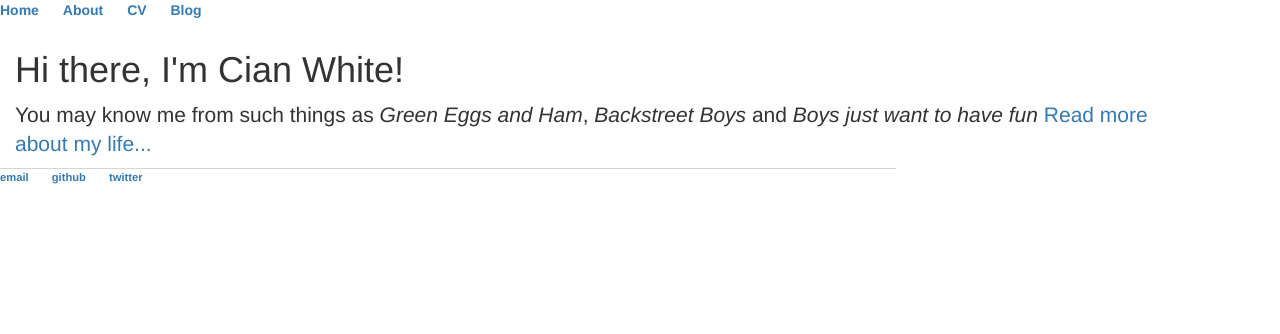
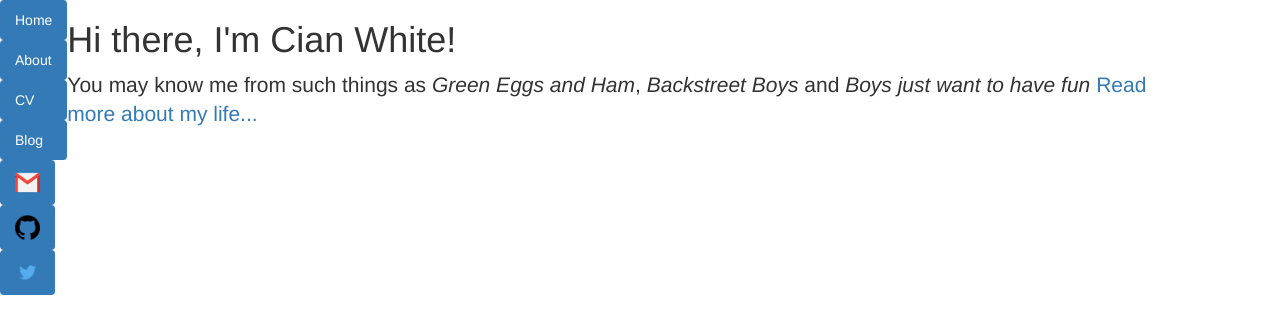
Before and after one commit to ciwhite/ciwhite.github.io, a Jekyll site: the page built from index.html, in a window 1280 px wide. Shown: the top 334 px of the page. Built offline with Jekyll 4.4.1, drawn with Linux system fonts in a browser that asks for light colours.

Commit message:
Changing Footers and Headers

```diff
--- a/_layouts/default.html
+++ b/_layouts/default.html
@@ -11,25 +11,39 @@
   <script src="https://maxcdn.bootstrapcdn.com/bootstrap/3.4.1/js/bootstrap.min.js"></script>
 		</head>
 		<body>
-			<nav>
-	    		<ul>
-	        		<li><a href="/">Home</a></li>
-		        	<li><a href="/about">About</a></li>
-	        		<li><a href="/cv/">CV</a></li>
-	        		<li><a href="/blog">Blog</a></li>
-	    		</ul>
-			</nav>
+			<div class="header">
+				<ul class="nav nav-pills pull-left">
+					<li class="active">
+						<a href="/" title="Home">Home</a>
+						<a href="/about" title="About">About</a>
+						<a href="/cv" title="CV">CV</a>
+						<a href="/blog" title="Blog">Blog</a>
+					</li>
+				<!-- <li class="passive"><a href="/projects" title="Projects">Projects</a>
+				</li> -->
+				</ul>
+			</div>
+
 			<div class="container">
 
 			{{ content }}
 
 			</div><!-- /.container -->
-			<footer>
-	    		<ul>
-	        		<li><a href="mailto:ciwhite@tcd.ie">email</a></li>
-	        		<li><a href="https://github.com/ciwhite">github</a></li>
-              <li><a href="https://twitter.com/Cian_De_Faoiche">twitter</a></li>
+
+			<!--The footer for website-->
+			<div class="footer">
+				<ul class="nav nav-pills centre">
+				<li class="active">
+					<a href="mailto:ciwhite@tcd.ie">
+						<img src="gmail.png" alt="Email Icon" style="width:25px;height:25px;border:0;">
+					</a>
+					<a href="https://github.com/ciwhite">
+						<img src="github.png" alt="Github Icon" style="width:25px;height:25px;border:0;">
+					</a>
+					<a href="https://twitter.com/Cian_De_Faoiche">
+						<img src="twitter.png" alt="Twitter Icon" style="width:25px;height:25px;border:0;">
+					</a>
+				</li>
 				</ul>
-			</footer>
 		</body>
 	</html>
```
Also changed, not shown: _layouts/cv.html (+32 -17 lines).
